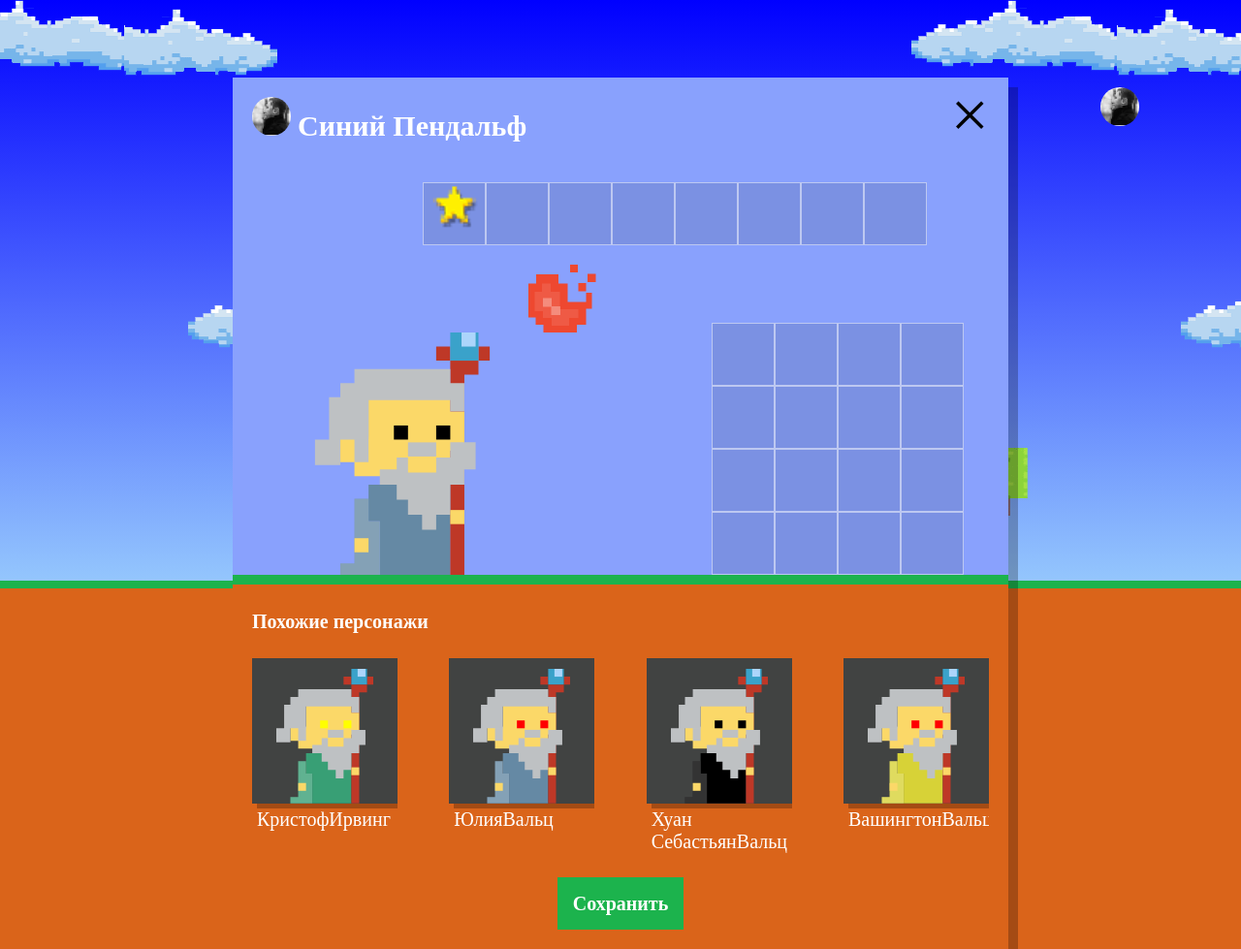
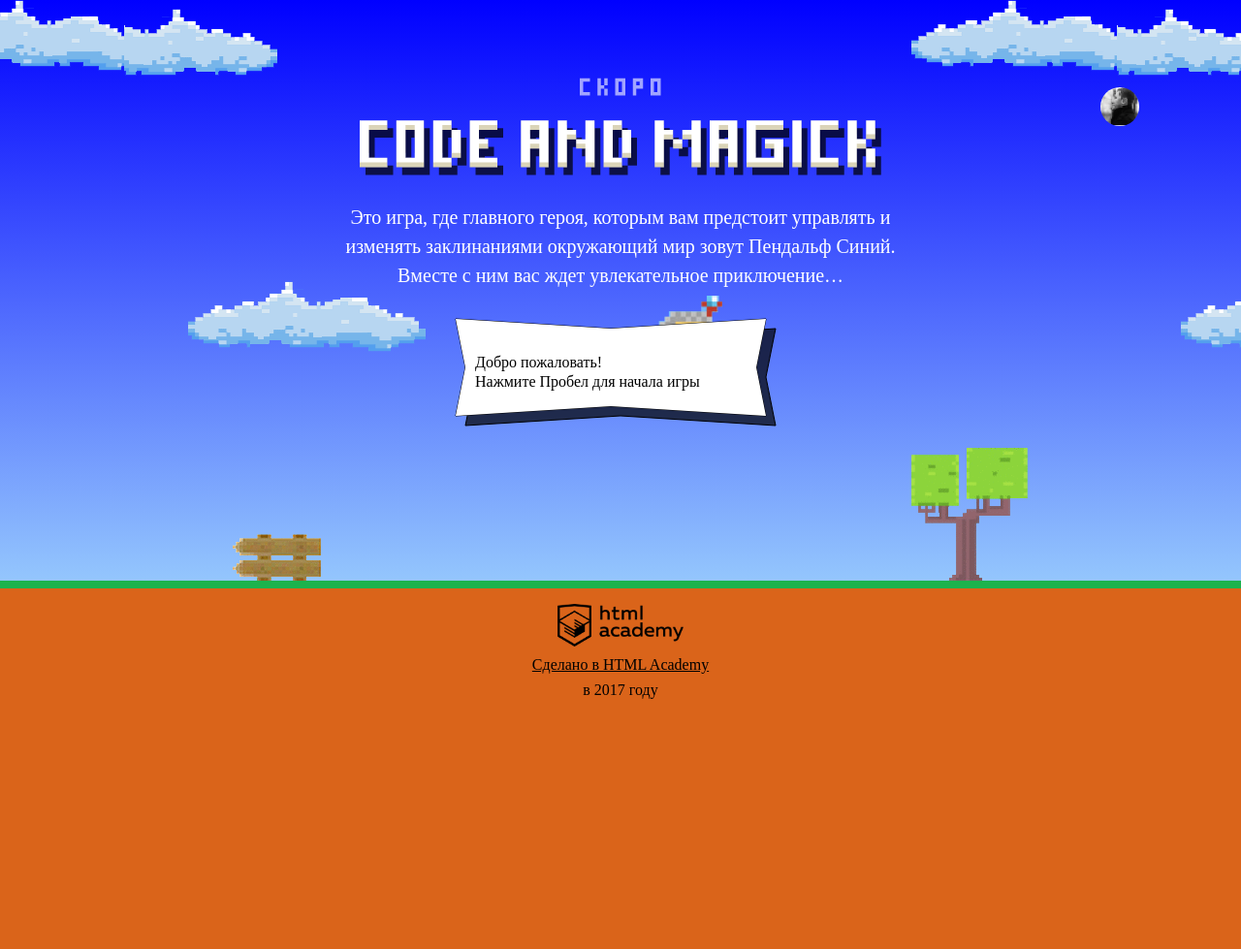
Before and after one commit to AnnaMut/472443-code-and-magick-1, a website: page index.html in a window 1280 px wide. Shown: the whole page at 97% size. After the commit the page ends 800 px from the top, so only its background shows below. Drawn offline with Linux system fonts and the light colour scheme; a web font is replaced by a local one.

Commit message:
module 4

```diff
--- a/index.html
+++ b/index.html
@@ -63,7 +63,7 @@
   <div class="demo"></div>
 
   <div class="setup-open">
-    <img src="./img/user-1.jpg" class="setup-open-icon">
+    <img src="./img/user-1.jpg" class="setup-open-icon" tabindex="0">
   </div>
 </header>
 
@@ -71,6 +71,7 @@
   <form class="setup-wizard-form"
         method="post"
         enctype="multipart/form-data"
+        action="https://js.dump.academy/code-and-magick"
         autocomplete="off">
 
     <div class="setup-title">
@@ -81,12 +82,12 @@
         </div>
         <label>
           <input type="text" name="username"
-                 maxlength="25" required
+                 minlength="2" maxlength="25" required
                  class="setup-user-name" value="Синий Пендальф"/>
         </label>
       </div>
 
-      <span class="setup-close">&times;</span>
+      <span class="setup-close" tabindex="0">&times;</span>
     </div>
 
 
--- a/js/setup.js
+++ b/js/setup.js
@@ -1,10 +1,13 @@
 'use strict';
 
 var userDialog = document.querySelector('.setup');
-userDialog.classList.remove('hidden');
+var KeyCodes = {
+  ESC: 27,
+  ENTER: 13
+};
 
 var WIZARDS_COUNT = 4;
-var WIZARDS_NAMES_LIST = [
+var WIZARDS_NAMES = [
   'Иван',
   'Хуан Себастьян',
   'Мария',
@@ -15,7 +18,7 @@ var WIZARDS_NAMES_LIST = [
   'Вашингтон'
 ];
 
-var WIZARDS_SURNAMES_LIST = [
+var WIZARDS_SURNAMES = [
   'да Марья',
   'Верон',
   'Мирабелла',
@@ -26,7 +29,7 @@ var WIZARDS_SURNAMES_LIST = [
   'Ирвинг'
 ];
 
-var COAT_COLOR_LIST = [
+var COAT_COLORS = [
   'rgb(101, 137, 164)',
   'rgb(241, 43, 107)',
   'rgb(146, 100, 161)',
@@ -35,7 +38,7 @@ var COAT_COLOR_LIST = [
   'rgb(0, 0, 0)'
 ];
 
-var EYES_COLOR_LIST = [
+var EYES_COLORS = [
   'black',
   'red',
   'blue',
@@ -43,20 +46,28 @@ var EYES_COLOR_LIST = [
   'green'
 ];
 
-var getRandomPointRepeat = function (arr) {
+var FIREBALL_COLORS = [
+  '#ee4830',
+  '#30a8ee',
+  '#5ce6c0',
+  '#e848d5',
+  '#e6e848'
+];
+
+var getRandomElement = function (arr) {
   var randomIndex = Math.floor(Math.random() * arr.length);
   return arr[randomIndex];
 };
 
-var WizardsList = [];
+var Wizards = [];
 for (var i = 0; i < WIZARDS_COUNT; i++) {
 
-  WizardsList[i] = {
-    'name': getRandomPointRepeat(WIZARDS_NAMES_LIST) + getRandomPointRepeat(WIZARDS_SURNAMES_LIST),
+  Wizards[i] = {
+    'name': getRandomElement(WIZARDS_NAMES) + ' ' + getRandomElement(WIZARDS_SURNAMES),
 
-    'coatColor': getRandomPointRepeat(COAT_COLOR_LIST),
+    'coatColor': getRandomElement(COAT_COLORS),
 
-    'eyesColor': getRandomPointRepeat(EYES_COLOR_LIST)
+    'eyesColor': getRandomElement(EYES_COLORS)
   };
 }
 
@@ -73,9 +84,88 @@ var renderWizard = function (wizard) {
 };
 
 var fragment = document.createDocumentFragment();
-for (i = 0; i < WizardsList.length; i++) {
-  fragment.appendChild(renderWizard(WizardsList[i]));
+for (i = 0; i < Wizards.length; i++) {
+  fragment.appendChild(renderWizard(Wizards[i]));
 }
 similarListElement.appendChild(fragment);
 
 userDialog.querySelector('.setup-similar').classList.remove('hidden');
+
+var setupOpen = document.querySelector('.setup-open');
+var setupClose = userDialog.querySelector('.setup-close');
+
+var openPopup = function () {
+  userDialog.classList.remove('hidden');
+  document.addEventListener('keydown', onPopupEscPress);
+};
+
+var closePopup = function () {
+  userDialog.classList.add('hidden');
+  document.removeEventListener('keydown', onPopupEscPress);
+};
+
+var setupOpenByClick = function () {
+  openPopup();
+};
+setupOpen.addEventListener('click', setupOpenByClick);
+
+var setupCloseByClick = function () {
+  closePopup();
+};
+setupClose.addEventListener('click', setupCloseByClick);
+
+var setupOpenByEnter = function (evt) {
+  if (evt.keyCode === KeyCodes.ENTER) {
+    openPopup();
+  }
+};
+setupOpen.addEventListener('keydown', setupOpenByEnter);
+
+var setupClosebyEnter = function (evt) {
+  if (evt.keyCode === KeyCodes.ENTER) {
+    closePopup();
+  }
+};
+setupClose.addEventListener('keydown', setupClosebyEnter);
+
+var onPopupEscPress = function (evt) {
+  if (evt.keyCode === KeyCodes.ESC && evt.target.tagName !== 'INPUT') {
+    closePopup();
+  }
+};
+
+var userNameInput = userDialog.querySelector('.setup-user-name');
+
+var getValidation = function () {
+  if (userNameInput.validity.tooShort) {
+    userNameInput.setCustomValidity('Имя должно состоять минимум из 2-х символов');
+  } else if (userNameInput.validity.tooLong) {
+    userNameInput.setCustomValidity('Имя не должно превышать 25-ти символов');
+  } else if (userNameInput.validity.valueMissing) {
+    userNameInput.setCustomValidity('Обязательное поле');
+  } else {
+    userNameInput.setCustomValidity('');
+  }
+};
+userNameInput.addEventListener('invalid', getValidation);
+
+var wizardCoat = document.querySelector('.wizard-coat');
+
+var getCoatColor = function () {
+  wizardCoat.setAttribute('style', 'fill: ' + getRandomElement(COAT_COLORS));
+};
+wizardCoat.addEventListener('click', getCoatColor);
+
+var wizardEyes = document.querySelector('.wizard-eyes');
+
+var getEyesColor = function () {
+  wizardEyes.setAttribute('style', 'fill: ' + getRandomElement(EYES_COLORS));
+};
+wizardEyes.addEventListener('click', getEyesColor);
+
+var wizardFireball = document.querySelector('.setup-fireball-wrap');
+
+var getFireballColor = function () {
+  wizardFireball.setAttribute('style', 'background: ' + getRandomElement(FIREBALL_COLORS));
+};
+wizardFireball.addEventListener('click', getFireballColor);
```
